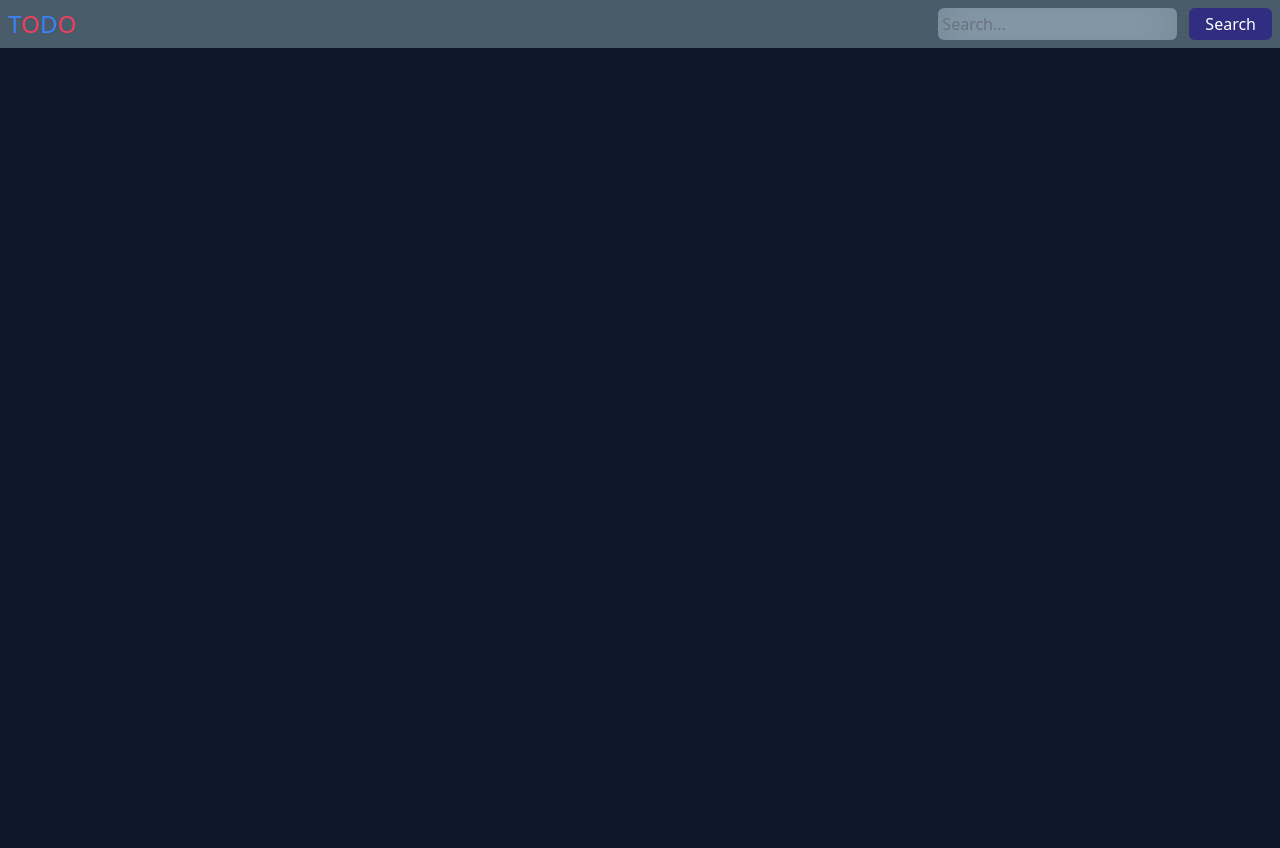
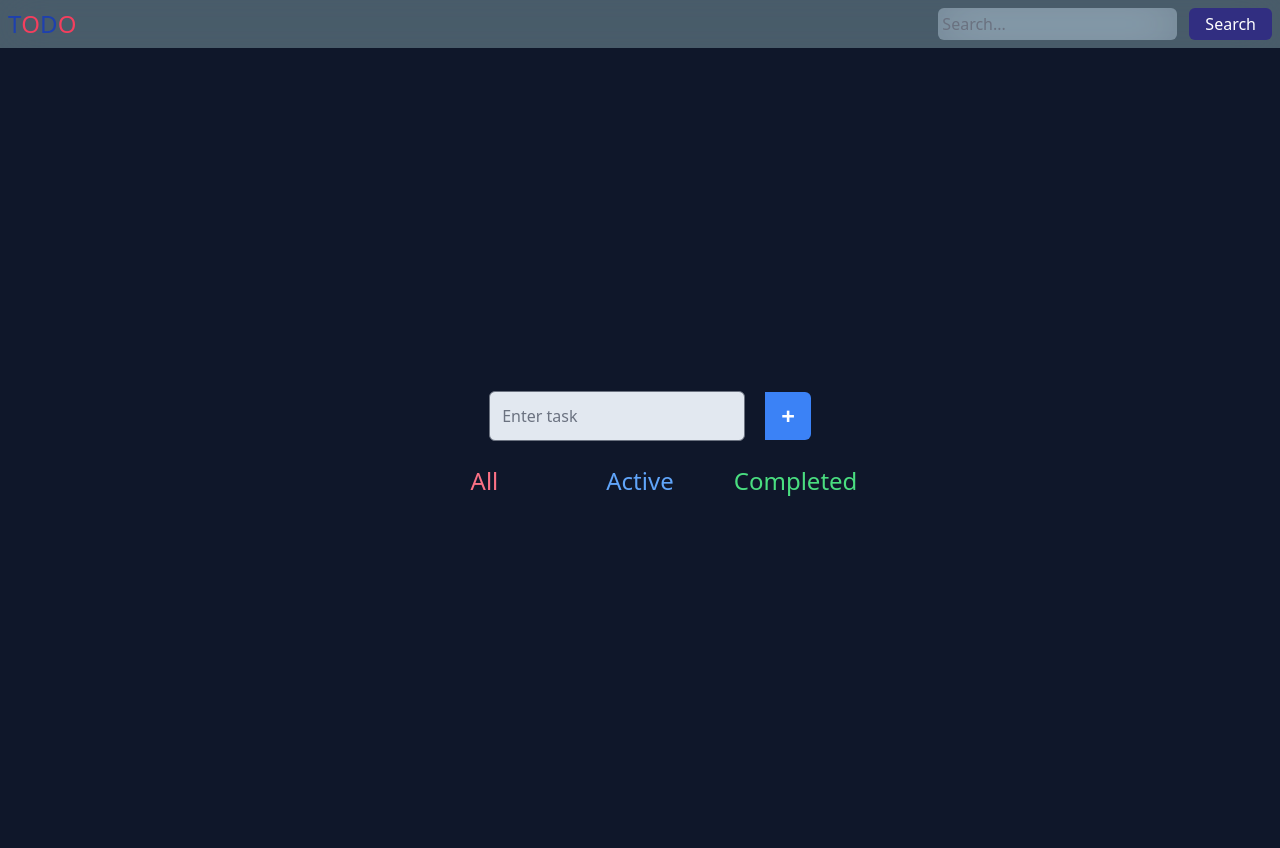
Before and after one commit to mohitnandaniya/BP1-Todos_App, a Django app: page / in a window 1280 px wide. Before the commit the page ends 48 px from the top, so only its background shows below. Run offline with Django 5.2, Linux system fonts and the light colour scheme; some libraries are stand-ins or nearby versions.

Commit message:
add some task in layout.html file 29-05-2024

```diff
--- a/todos_app/theme/static/css/dist/styles.css
+++ b/todos_app/theme/static/css/dist/styles.css
@@ -799,6 +811,11 @@ select {
 .mx-3 {
   margin-left: 0.75rem;
   margin-right: 0.75rem;
+}
+
+.mx-5 {
+  margin-left: 1.25rem;
+  margin-right: 1.25rem;
 }
 
 .mb-4 {
@@ -859,6 +880,10 @@ select {
 
 .inline-flex {
   display: inline-flex;
+}
+
+.grid {
+  display: grid;
 }
 
 .h-screen {
@@ -885,8 +910,32 @@ select {
   width: 1rem;
 }
 
+.w-64 {
+  width: 16rem;
+}
+
+.w-44 {
+  width: 11rem;
+}
+
 .max-w-md {
   max-width: 28rem;
+}
+
+.grid-cols-2 {
+  grid-template-columns: repeat(2, minmax(0, 1fr));
+}
+
+.grid-cols-1 {
+  grid-template-columns: repeat(1, minmax(0, 1fr));
+}
+
+.grid-cols-3 {
+  grid-template-columns: repeat(3, minmax(0, 1fr));
+}
+
+.flex-row {
+  flex-direction: row;
 }
 
 .flex-col {
@@ -905,6 +954,22 @@ select {
   justify-content: center;
 }
 
+.gap-3 {
+  gap: 0.75rem;
+}
+
+.gap-6 {
+  gap: 1.5rem;
+}
+
+.gap-5 {
+  gap: 1.25rem;
+}
+
+.gap-4 {
+  gap: 1rem;
+}
+
 .rounded-lg {
   border-radius: 0.5rem;
 }
@@ -921,6 +986,16 @@ select {
   border-radius: 9999px;
 }
 
+.rounded-l-md {
+  border-top-left-radius: 0.375rem;
+  border-bottom-left-radius: 0.375rem;
+}
+
+.rounded-r-md {
+  border-top-right-radius: 0.375rem;
+  border-bottom-right-radius: 0.375rem;
+}
+
 .border {
   border-width: 1px;
 }
@@ -931,6 +1006,11 @@ select {
 
 .border-none {
   border-style: none;
+}
+
+.border-blue-300 {
+  --tw-border-opacity: 1;
+  border-color: rgb(147 197 253 / var(--tw-border-opacity));
 }
 
 .bg-blue-600 {
@@ -1052,6 +1132,26 @@ select {
   background-color: rgb(49 46 129 / var(--tw-bg-opacity));
 }
 
+.bg-slate-100 {
+  --tw-bg-opacity: 1;
+  background-color: rgb(241 245 249 / var(--tw-bg-opacity));
+}
+
+.bg-slate-200 {
+  --tw-bg-opacity: 1;
+  background-color: rgb(226 232 240 / var(--tw-bg-opacity));
+}
+
+.bg-slate-400 {
+  --tw-bg-opacity: 1;
+  background-color: rgb(148 163 184 / var(--tw-bg-opacity));
+}
+
+.bg-slate-800 {
+  --tw-bg-opacity: 1;
+  background-color: rgb(30 41 59 / var(--tw-bg-opacity));
+}
+
 .p-8 {
   padding: 2rem;
 }
@@ -1135,12 +1265,21 @@ select {
   line-height: 1.75rem;
 }
 
+.text-3xl {
+  font-size: 1.875rem;
+  line-height: 2.25rem;
+}
+
 .font-medium {
   font-weight: 500;
 }
 
 .font-semibold {
   font-weight: 600;
+}
+
+.font-bold {
+  font-weight: 700;
 }
 
 .leading-normal {
@@ -1216,6 +1355,59 @@ select {
   color: rgb(243 244 246 / var(--tw-text-opacity));
 }
 
+.text-blue-800 {
+  --tw-text-opacity: 1;
+  color: rgb(30 64 175 / var(--tw-text-opacity));
+}
+
+.text-blue-700 {
+  --tw-text-opacity: 1;
+  color: rgb(29 78 216 / var(--tw-text-opacity));
+}
+
+.text-gray-500 {
+  --tw-text-opacity: 1;
+  color: rgb(107 114 128 / var(--tw-text-opacity));
+}
+
+.text-gray-800 {
+  --tw-text-opacity: 1;
+  color: rgb(31 41 55 / var(--tw-text-opacity));
+}
+
+.text-gray-300 {
+  --tw-text-opacity: 1;
+  color: rgb(209 213 219 / var(--tw-text-opacity));
+}
+
+.text-gray-400 {
+  --tw-text-opacity: 1;
+  color: rgb(156 163 175 / var(--tw-text-opacity));
+}
+
+.text-red-400 {
+  --tw-text-opacity: 1;
+  color: rgb(248 113 113 / var(--tw-text-opacity));
+}
+
+.text-rose-400 {
+  --tw-text-opacity: 1;
+  color: rgb(251 113 133 / var(--tw-text-opacity));
+}
+
+.text-blue-400 {
+  --tw-text-opacity: 1;
+  color: rgb(96 165 250 / var(--tw-text-opacity));
+}
+
+.underline {
+  text-decoration-line: underline;
+}
+
+.decoration-solid {
+  text-decoration-style: solid;
+}
+
 .shadow-md {
   --tw-shadow: 0 4px 6px -1px rgb(0 0 0 / 0.1), 0 2px 4px -2px rgb(0 0 0 / 0.1);
   --tw-shadow-colored: 0 4px 6px -1px var(--tw-shadow-color), 0 2px 4px -2px var(--tw-shadow-color);
--- a/todos_app/todos/templates/layout.html
+++ b/todos_app/todos/templates/layout.html
@@ -13,8 +13,8 @@
     <!-- navbar -->
     <header class="text-gray-600 body-font backdrop-blur-xl bg-cyan-100/30 ">
         <div class="container mx-auto flex flex-wrap p-2 flex-col md:flex-row items-center ">
-            <span class="flex title-font font-medium items-center text-2xl text-blue-500 mb-4 md:mb-0">
-                T<span class="text-rose-500">O</span><span class="text-blue-500">D</span><span
+            <span class="flex title-font font-medium items-center text-2xl text-blue-800 mb-4 md:mb-0">
+                T<span class="text-rose-500">O</span><span class="text-blue-800">D</span><span
                     class="text-rose-500">O</span>
             </span>
             <form method="GET" action="" class="md:ml-auto mb-0 flex flex-wrap items-center text-base justify-center">
@@ -24,6 +24,19 @@
             </form>
         </div>
     </header>
+    <div class="bg-slate-900 flex flex-col justify-center items-center h-screen ">
+        <div class="flex flex-row justify-center items-center ">
+            <input type="text" placeholder="Enter task" class="border p-3 mx-5 rounded-md w-64 bg-slate-200">
+            <button class="bg-blue-500 text-white text-2xl font-bold px-4 py-2 rounded-r-md">
+                +
+            </button>
+        </div>
+        <div class="mt-4 grid gap-4 grid-cols-3 text-2xl ">
+            <a href="#" class="text-rose-400 hover:border-b-4 border-blue-300  text-center p-2">All</a>
+            <a href="#" class="text-blue-400 hover:border-b-4 border-blue-300  text-center p-2">Active</a>
+            <a href="#" class="text-green-400 hover:border-b-4 border-blue-300  text-center p-2">Completed</a>
+        </div>
+    </div>
 
 </body>
 
```
Also changed, not shown: other parts of todos_app/theme/static/css/dist/styles.css (+129 -0 lines).
